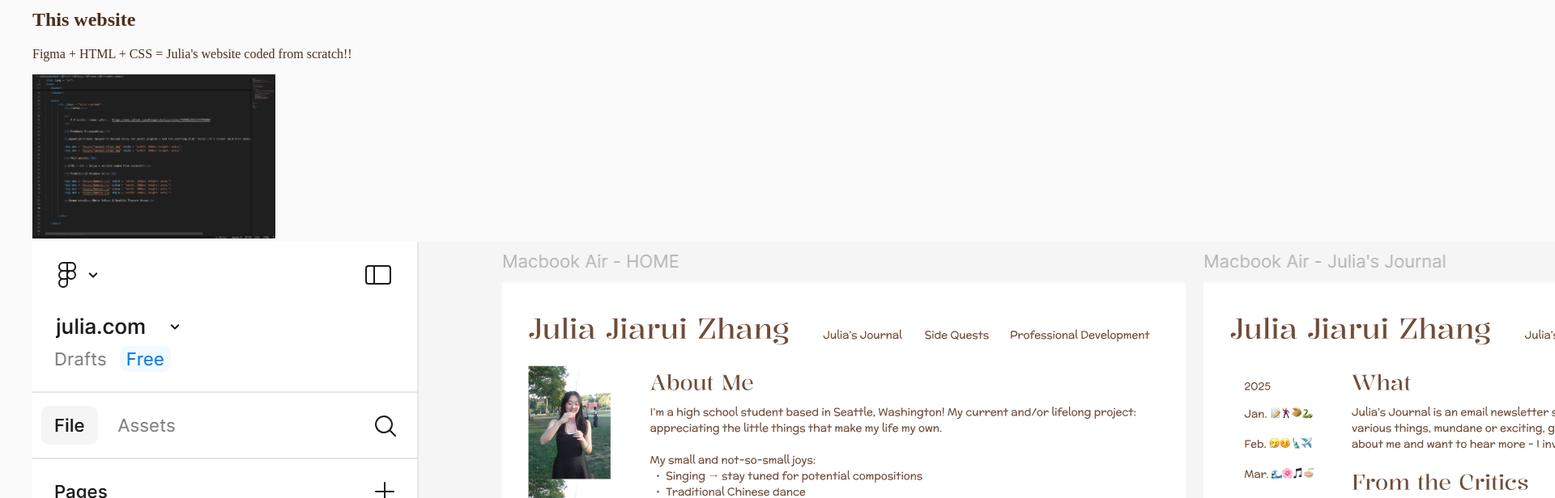
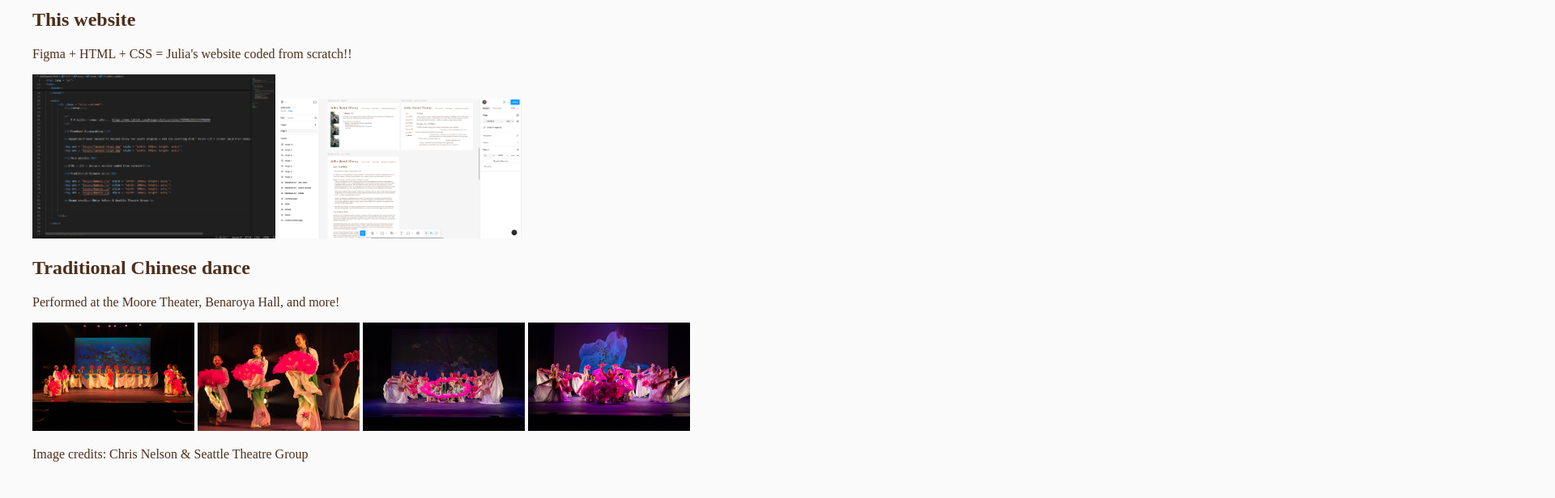
Before and after one commit to juliajurui/juliajurui.github.io, a plain HTML site: page sideQuests.html in a window 1280 px wide. Shown: the part 600-1216 px from the top of the page at 81% size, 1920 px wide, since content can reach past the window. Drawn offline with Linux system fonts and the light colour scheme; a web font is replaced by a local one.

Commit message:
fixed figma image sizing

```diff
--- a/sideQuests.html
+++ b/sideQuests.html
@@ -44,7 +44,7 @@
             <p>Figma + HTML + CSS = Julia's website coded from scratch!!</p>
 
             <img src = "images/website.png" style = "width: 300px; height: auto;">
-            <img src = "images/figma.png" style = "width: 300 px; height: auto;">
+            <img src = "images/figma.png" style = "width: 300px; height: auto;">
 
             <h2>Traditional Chinese dance</h2>
 
```
